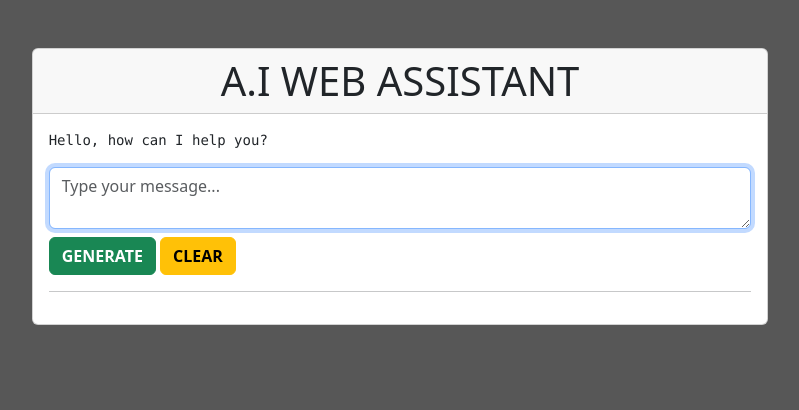
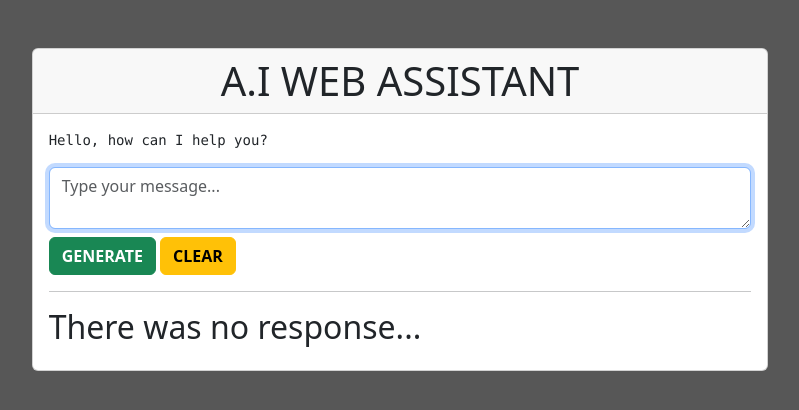
Before and after one commit to ddeveloper72/OpenAI-WebAssistant, a Django app: page / in a window 1280 px wide. Shown: the top 410 px of the page, without its empty margins (240-1039 px from the left). Run offline with Django 5.2, Linux system fonts and the light colour scheme.

```diff
--- a/templates/assistant/home.html
+++ b/templates/assistant/home.html
@@ -27,8 +27,9 @@
 
                 <h2>Response:</h2>
                 <p id="response">{{ response | linebreaks }}</p>
+
+
                 <div class="speak">
-
                     <input class="toggle" type="checkbox" role="switch" id="speakButton" name="toggle" value="on">
                     <label for="toggle" class="slot">
                         <span class="slot__label">OFF
@@ -45,9 +46,11 @@
                         </span>
                     </label>
                 </div>
+                {% else %}
+                <h2>There was no response...</h2>
+                {% endif %}
 
             </div>
-            {% endif %}
         </div>
     </div>
 </div>
```
